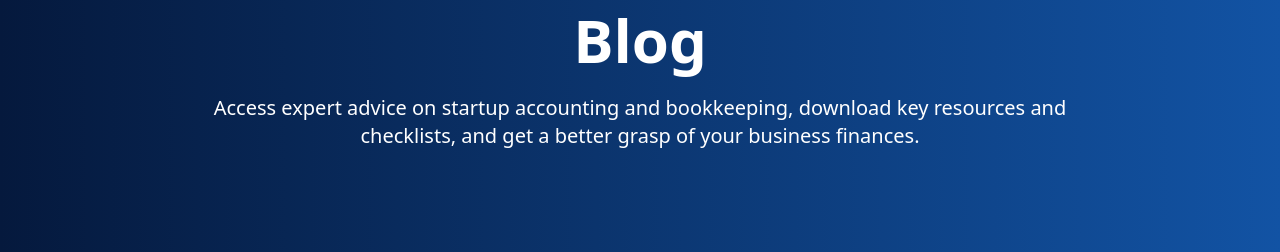
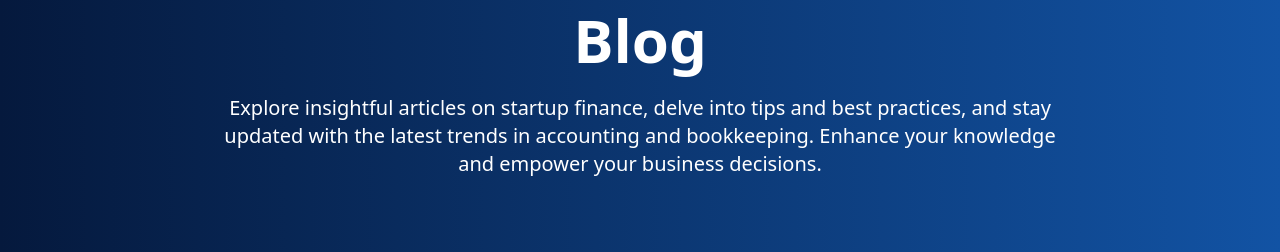
Before and after one commit to tanujchowdhury/nextjs-arightco-website, a Next.js app: page /blog in a window 1280 px wide. Shown: the part 166-418 px from the top of the page. Built offline with nearby package versions, Linux system fonts and the light colour scheme.

Commit message:
update blog description

```diff
--- a/pages/blog/index.tsx
+++ b/pages/blog/index.tsx
@@ -25,9 +25,10 @@ export default function Blog({ posts }: { posts: Post[] }) {
         >
           <div className="font-bold text-6xl">Blog</div>
           <div className="px-20 py-6">
-            Access expert advice on startup accounting and bookkeeping, download
-            key resources and checklists, and get a better grasp of your
-            business finances.
+            Explore insightful articles on startup finance, delve into tips and
+            best practices, and stay updated with the latest trends in
+            accounting and bookkeeping. Enhance your knowledge and empower your
+            business decisions.
           </div>
         </motion.div>
       </div>
```
